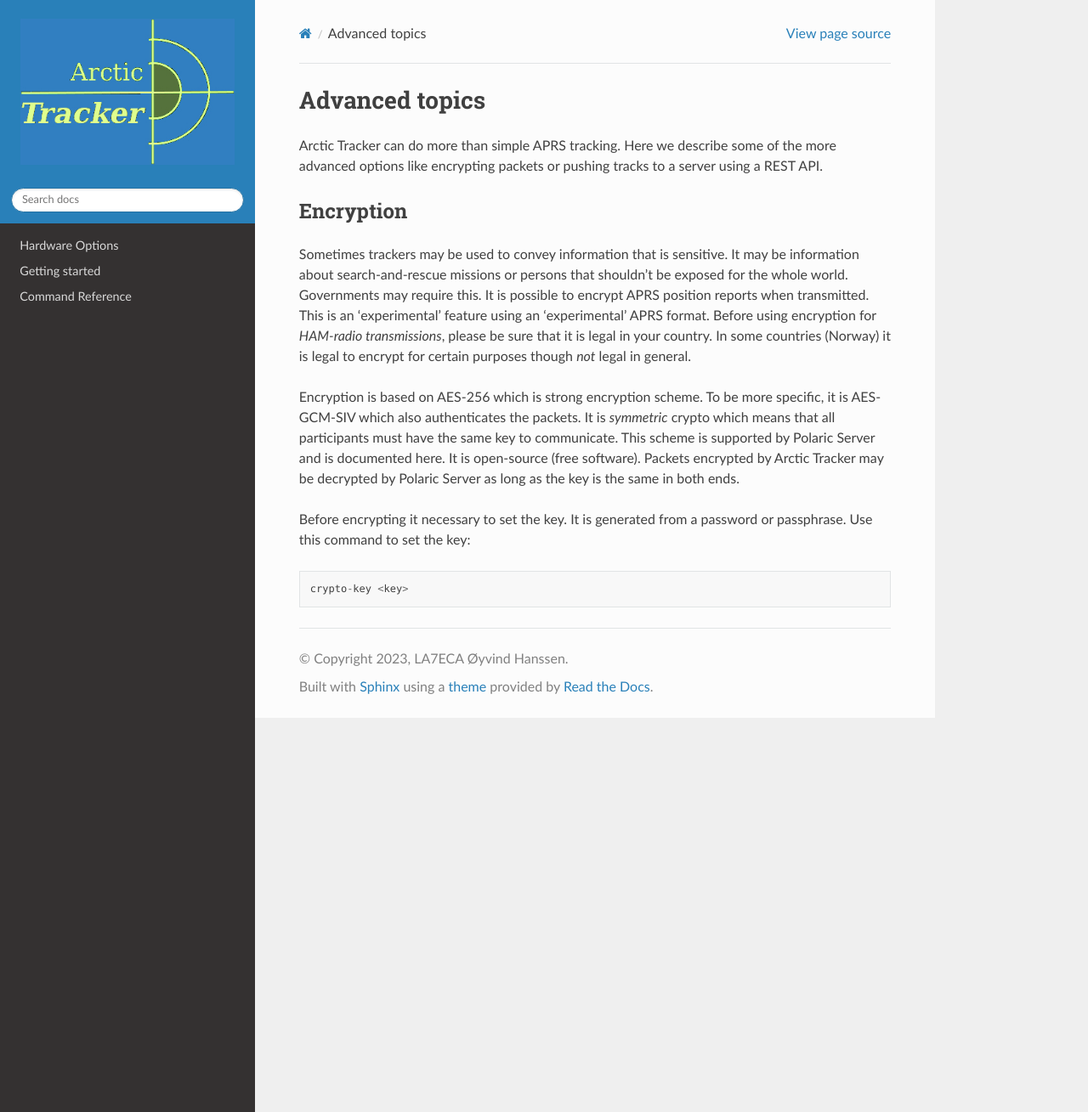
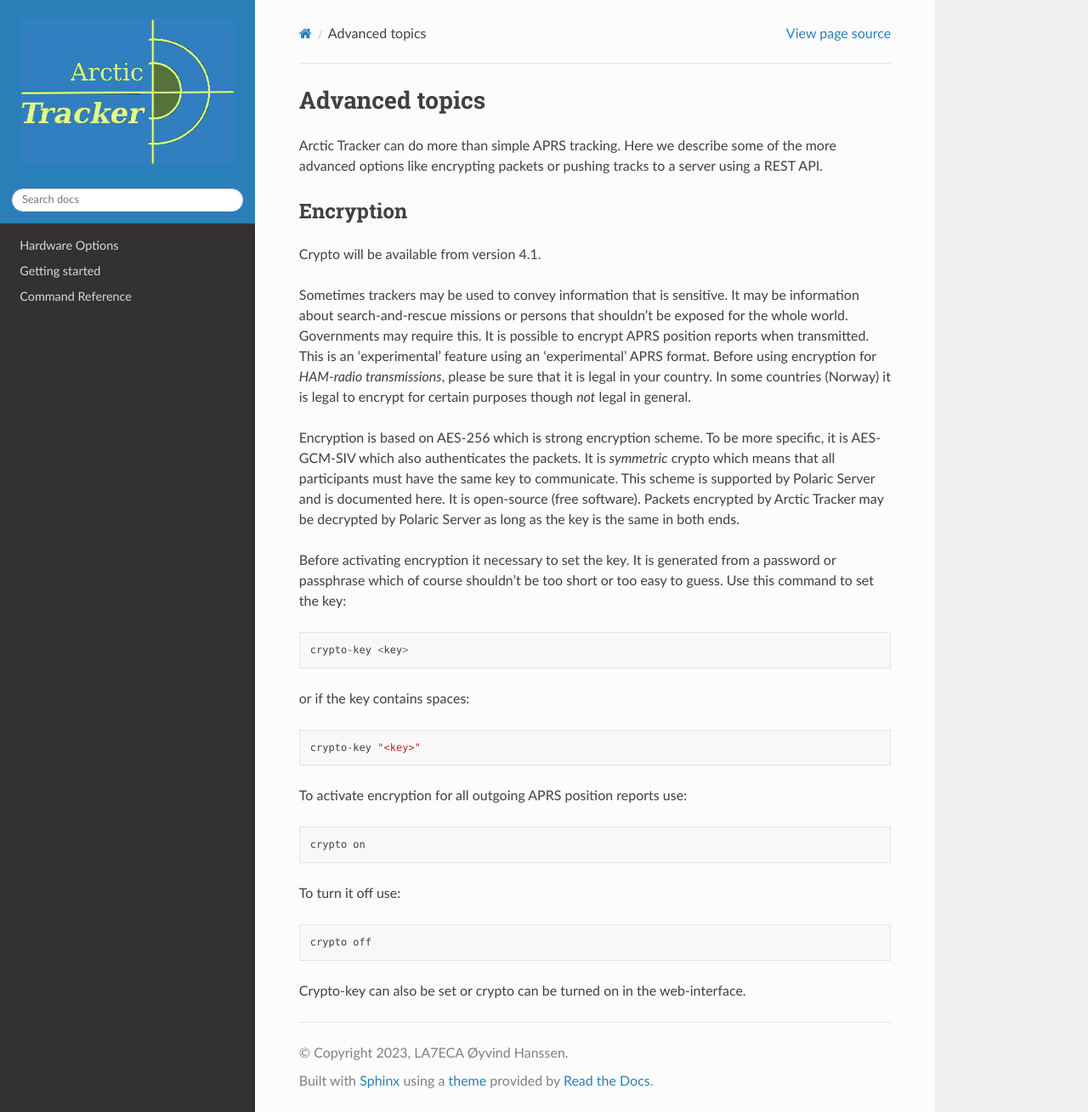
Before and after one commit to Hamlabs/ArcticTracker-docs, a Sphinx documentation site: the page built from docs/advanced.rst, in a window 1280 px wide and 1309 px high. Shown: the whole window at 85% size. Built offline with Sphinx 7.4.7 and the Read the Docs theme 3.1.0, drawn with Linux system fonts in a browser that asks for light colours; pages that are not in the unit, such as notebooks, are missing from menus.

Commit message:
Update advanced.rst

```diff
--- a/docs/advanced.rst
+++ b/docs/advanced.rst
@@ -6,10 +6,26 @@
 
 Encryption
 ----------
+Crypto will be available from version 4.1.
+
 Sometimes trackers may be used to convey information that is sensitive. It may be information about search-and-rescue missions or persons that shouldn't be exposed for the whole world. Governments may require this.  It is possible to encrypt APRS position reports when transmitted. This is an 'experimental' feature using an 'experimental' APRS format. Before using encryption for *HAM-radio transmissions*, please be sure that it is legal in your country. In some countries (Norway) it is legal to encrypt for certain purposes though *not* legal in general.
 
 Encryption is based on AES-256 which is strong encryption scheme. To be more specific, it is AES-GCM-SIV which also authenticates the packets. It is *symmetric* crypto which means that all participants must have the same key to communicate. This scheme is supported by Polaric Server and is documented here. It is open-source (free software). Packets encrypted by Arctic Tracker may be decrypted by Polaric Server as long as the key is the same in both ends.
 
-Before encrypting it necessary to set the key. It is generated from a password or passphrase. Use this command to set the key::
+Before activating encryption it necessary to set the key. It is generated from a password or passphrase which of course shouldn't be too short or too easy to guess. Use this command to set the key::
 
    crypto-key <key>
+
+or if the key contains spaces::
+
+   crypto-key "<key>"
+
+To activate encryption for all outgoing APRS position reports use::
+
+   crypto on
+
+To turn it off use::
+
+   crypto off
+
+Crypto-key can also be set or crypto can be turned on in the web-interface.
```
